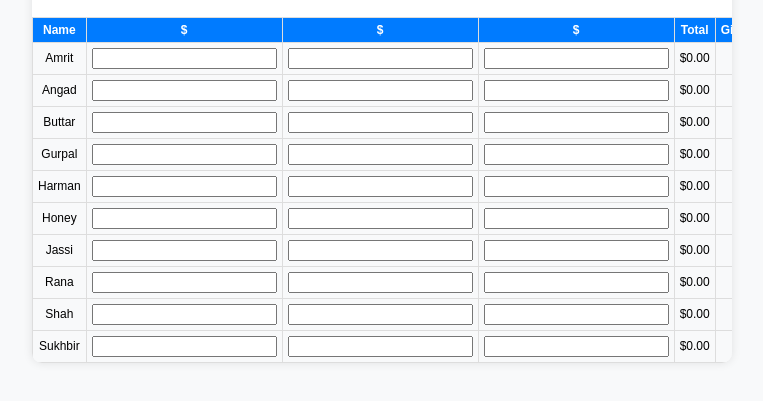
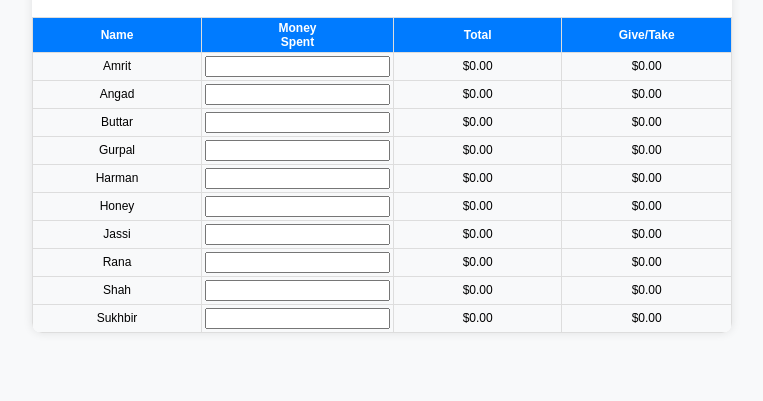
Before and after one commit to angadpreetmalhi/grocery, a plain HTML site: page index.html in a window 1280 px wide. Shown: the part 79-480 px from the top of the page, without its empty margins (258-1021 px from the left). Drawn offline with Linux system fonts and the light colour scheme.

Commit message:
Update index.html

```diff
--- a/index.html
+++ b/index.html
@@ -14,7 +14,7 @@
     }
     .container {
       width: 100%;
-      max-width: 700px; /* Adjusted width for 10 names */
+      max-width: 700px;
       overflow-x: auto;
       background-color: #fff;
       border-radius: 10px;
@@ -25,10 +25,10 @@
       border-collapse: collapse;
     }
     th, td {
-      padding: 5px;
+      padding: 3px; /* Reduced padding */
       text-align: center;
       border: 1px solid #ddd;
-      font-size: 12px; /* Reduced font size for narrower columns */
+      font-size: 12px;
     }
     th {
       background-color: #007bff;
@@ -44,7 +44,6 @@
       padding: 2px;
       border: 1px solid #ddd;
       border-radius: 4px;
-      max-width: 40px; /* Set max width for input fields */
     }
     .total, .give-take {
       font-weight: bold;
@@ -56,10 +55,10 @@
     }
     .name-header {
       font-weight: bold;
-      font-size: 12px; /* Smaller font size for narrow columns */
+      font-size: 12px;
     }
-    .amount-column, .total-column, .give-take-column {
-      width: 40px; /* Fixed narrow width for $ columns, Total, and Give/Take columns */
+    .name-column, .amount-column, .total-column, .give-take-column {
+      width: 25%;
     }
   </style>
 </head>
@@ -69,10 +68,8 @@
     <table>
       <thead>
         <tr>
-          <th class="name-header">Name</th>
-          <th class="amount-column">$</th>
-          <th class="amount-column">$</th>
-          <th class="amount-column">$</th>
+          <th class="name-column name-header">Name</th>
+          <th class="amount-column">Money<br>Spent</th>
           <th class="total-column">Total</th>
           <th class="give-take-column">Give/Take</th>
         </tr>
@@ -97,22 +94,20 @@
 
         // Name cell
         const nameCell = document.createElement('td');
+        nameCell.classList.add('name-column');
         nameCell.innerText = name;
         row.appendChild(nameCell);
 
-        // Amount inputs (3 columns with $ sign)
-        for (let i = 0; i < 3; i++) {
+        // Money Spent input
         const amountCell = document.createElement('td');
-          amountCell.classList.add('amount-column'); // Apply the fixed width
+        amountCell.classList.add('amount-column');
         const input = document.createElement('input');
-          input.type = 'number';
-          input.id = `input-${index}-${i}`;
-          input.min = '0';
+        input.type = 'text';
+        input.id = `input-${index}`;
         input.classList.add('input-cell');
         input.oninput = calculateTotals;
         amountCell.appendChild(input);
         row.appendChild(amountCell);
-        }
 
         // Total and Give/Take cells
         const totalCell = document.createElement('td');
@@ -139,10 +134,12 @@
 
       // Calculate total for each person
       for (let j = 0; j < numPeople; j++) {
+        const input = document.getElementById(`input-${j}`).value;
         let total = 0;
-        for (let i = 0; i < 3; i++) {
-          const amount = parseFloat(document.getElementById(`input-${j}-${i}`).value) || 0;
-          total += amount;
+        try {
+          total = eval(input);
+        } catch (e) {
+          total = 0;
         }
         totals.push(total);
         document.getElementById(`total-${j}`).innerText = `$${total.toFixed(2)}`;
```
Lines whose indentation alone changed are shown as unchanged.
